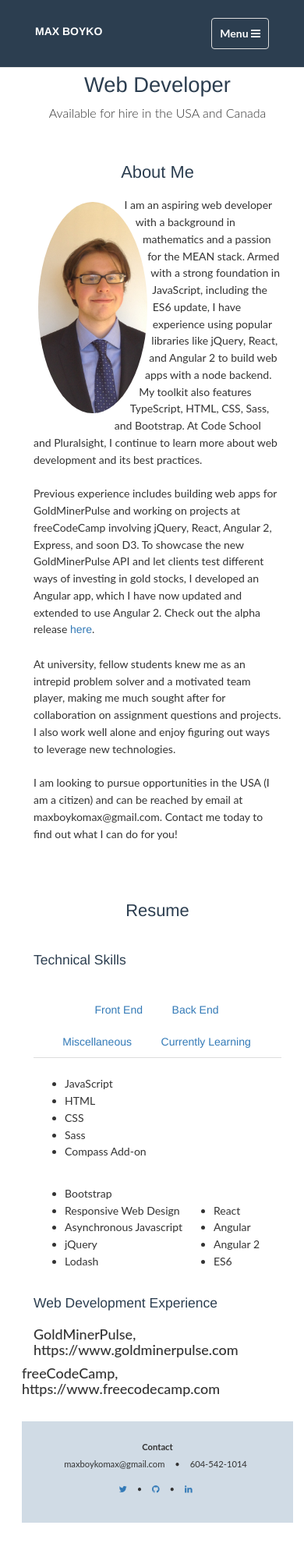
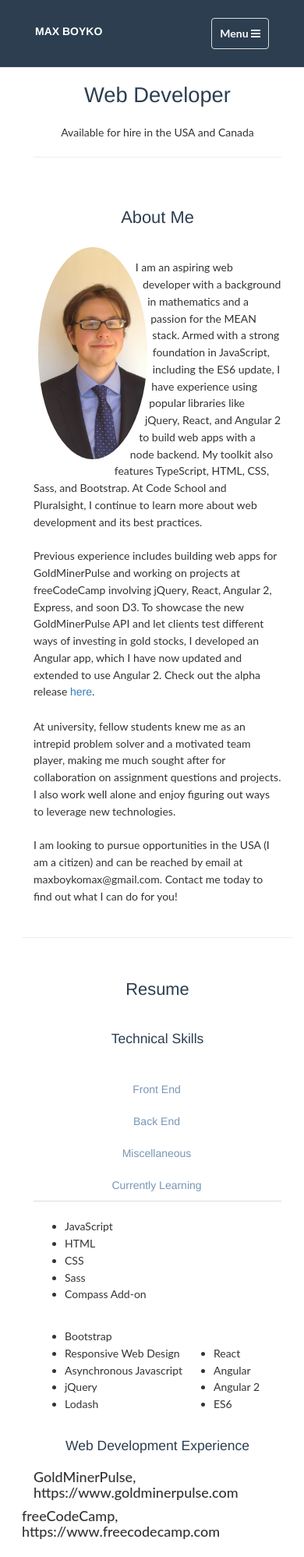
Before and after one commit to MaxBoykoII/MaxBoykoII.github.io, a website: page index.html in a window 390 px wide. Shown: the top 1997 px of the page at 78% size. Drawn offline with Linux system fonts and the light colour scheme; files that its build step writes are made by us from their sources.

Commit message:
Adjust footer

```diff
--- a/index.html
+++ b/index.html
@@ -36,10 +36,10 @@
                         <a href="#about">About</a>
                     </li>
                     <li class="page-scroll">
-                        <a href="#portfolio">Portfolio</a>
+                        <a href="#resume">Resume</a>
                     </li>
                     <li class="page-scroll">
-                        <a href="#resume">Resume</a>
+                        <a href="#portfolio">Portfolio</a>
                     </li>
                     <li class="page-scroll">
                         <a href="#contact">Contact</a>
@@ -55,11 +55,11 @@
     <header>
         <div class="container">
             <div class="row">
-                <div class="col-lg-12">
+                <div class="col-xs-12">
                     <div class="intro-text">
+                        <h1>Web Developer</h1>
+                        <p> Available for hire in the USA and Canada</p>
                         <hr>
-                        <h1>Web Developer</h1>
-                        <p class="lead"> Available for hire in the USA and Canada</p>
                     </div>
                 </div>
             </div>
@@ -73,7 +73,7 @@
             </div>
         </div>
         <div class="row">
-            <div class="col-xs-12">
+            <div class="col-sm-offset-1 col-sm-10 col-xs-12">
                 <div class="circle">
                     <img class="img-responsive img-circle" src="./images/profile.jpg" alt="profile" />
                 </div>
@@ -84,8 +84,10 @@
             </div>
         </div>
     </div>
+
     <div class="container" id="portfolio">
     </div>
+    <hr>
     <div class="container" id="resume">
         <div class="row">
             <div class="col-xs-12">
@@ -98,9 +100,9 @@
             </div>
         </div>
         <div class="row">
-            <div class="col-xs-12">
+            <div class="col-sm-offset-1 col-sm-10 col-xs-12">
                 <!-- Nav tabs -->
-                <ul class="nav nav-tabs text-center" role="tablist">
+                <ul class="nav nav-tabs" role="tablist">
                     <li class="nav-item">
                         <a class="nav-link active" data-toggle="tab" href="#front-end" role="tab">Front End</a>
                     </li>
@@ -124,7 +126,7 @@
                 </div>
             </div>
         </div>
-        <div class="row">
+        <div class="row" id="experience">
             <div class="col-xs-12">
                 <h3>Web Development Experience</h3></div>
         </div>
--- a/sass/footer.scss
+++ b/sass/footer.scss
@@ -5,6 +5,11 @@ footer {
     background-color: $light;
     font-size: 0.8000em;
     line-height: 1.9444em;
+    position: absolute;
+    width: 100%;
+    left: 0;
+    right: 0;
+
     ul {
         text-align: center;
     }
@@ -12,4 +17,7 @@ footer {
         display: block;
         text-align: center;
     }
+    .fa {
+        color: $dark;
+    }
 }
--- a/sass/header.scss
+++ b/sass/header.scss
@@ -2,5 +2,9 @@
     text-align: center;
     line-height: 1.5930em;
     margin-top: 0.7965em;
-    position: relative;
+    margin-bottom: 3*0.7965em;
+    p {
+        margin-left: auto;
+        margin-right: auto;
+    }
 }
--- a/sass/main.scss
+++ b/sass/main.scss
@@ -1,12 +1,14 @@
 $font-stack: Lato,'Helvetica Neue',Helvetica,Arial,sans-serif;
 $header-font-stack: Montserrat,"Helvetica Neue",Helvetica,Arial,sans-serif;
 $dark: #2C3E50;
+$midtone: #7896b5;
 $light: #d0dbe5;
 $dark-complement: #836548;
+$light-complement: #CEC4BB;
 
 body {
     font-family: $font-stack;
-    padding: 3.815em 1em 2em 2em;
+    padding: 4*1.5556em 1em 2em 2em;
     @media (min-width: 768px) {
         font-size: 18px;
     }
@@ -14,7 +16,8 @@ body {
 
 p {
     line-height: 1.5556;
-    margin-bottom: 1.5556em;
+    margin-top: 1.5556em;
+    max-width: 886.6666px;
 }
 
 h1,
--- a/sass/resume.scss
+++ b/sass/resume.scss
@@ -1,5 +1,3 @@
-
-
 #resume {
     font-size: 1.0000em;
     line-height: 1.5556em;
@@ -8,7 +6,7 @@
         text-align: center;
     }
     h3 {
-        text-align: left;
+        text-align: center;
     }
     .nav-tabs> li {
         float: none;
@@ -17,10 +15,17 @@
         /* ie7 fix */
         zoom: 1;
         /* hasLayout ie7 trigger */
+
+    @media (max-width: 767px){
+        display: block;
+    }
     }
     .nav-tabs {
         text-align: center;
         margin-top: 1.5556em;
+        a {
+            color: $midtone !important;
+        }
     }
     #front-end,
     #back-end,
```
Also changed, not shown: css/main.css.
